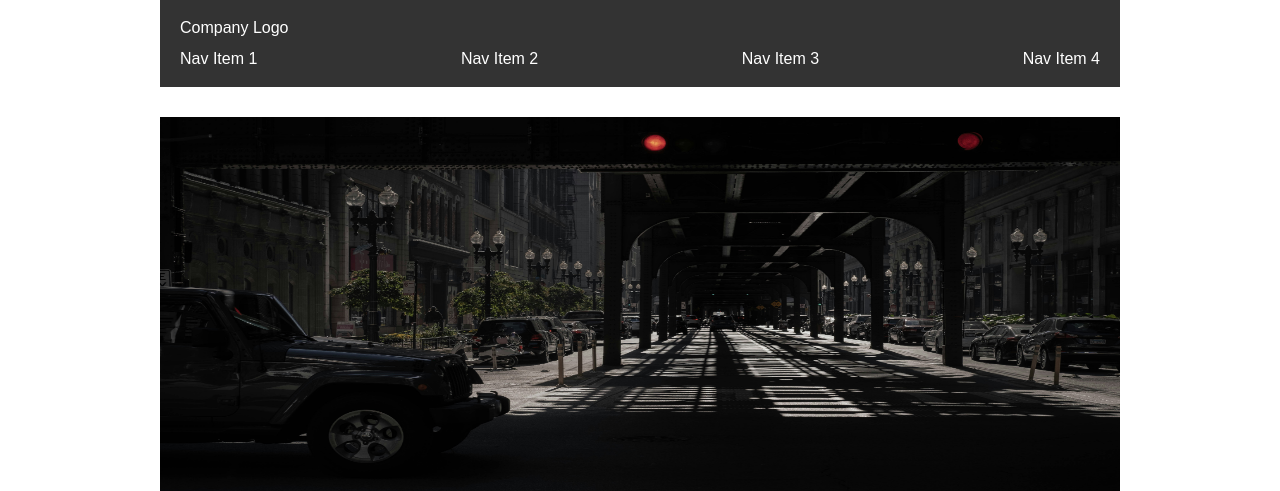
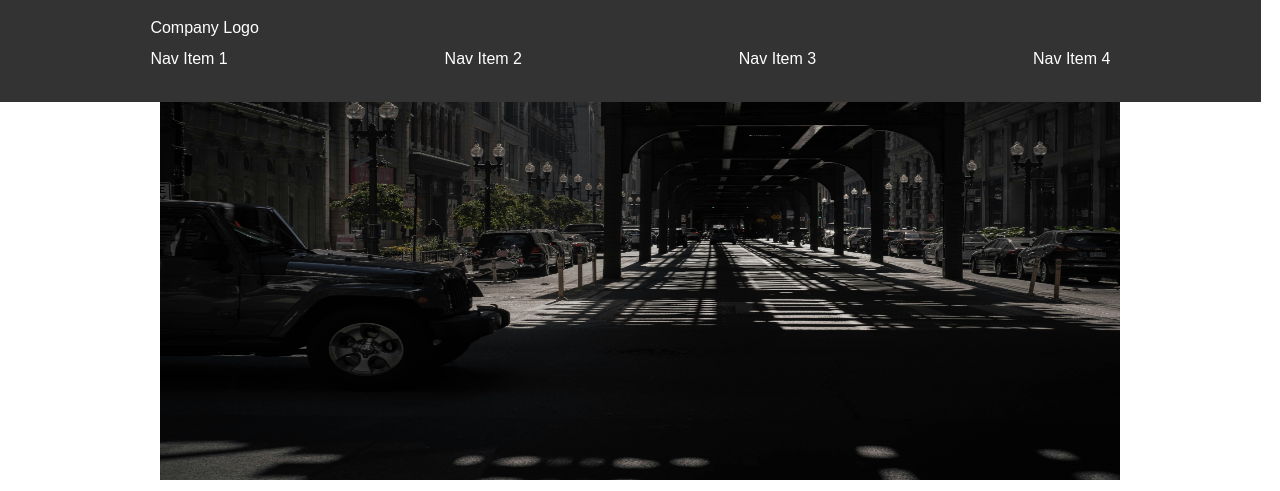
Before and after one commit to metswin17/wireframe-playlist, a plain HTML site: page index.html in a window 1280 px wide. Shown: the top 491 px of the page. Drawn offline with Linux system fonts and the light colour scheme.

Commit message:
index & style mod

```diff
--- a/index.html
+++ b/index.html
@@ -9,7 +9,7 @@
 <body>
 
 <header>
-  <h1>Company Logo</h1>
+<h1>Company Logo<h1>
   <nav>
     <ul>
       <li><a href="#">Nav Item 1</a></li>
@@ -43,11 +43,11 @@
       <h2>Featured Section Heading</h2>
       <p>No human or god can match Nature's simultaneous 4 day rotation in 1 Earth rotation.
 
-        KNOW CUBE, OR HELL. Education and Religion severely diminishes your intelligence and mentality, instituting ONEness Evil, You are educated stupid - and you have no inkling to just how EVIL you think.
+        Know Cube, or Hell. Education and Religion severely diminishes your intelligence and mentality, instituting Oneness Evil, You are educated stupid - and you have no inkling to just how Evil you think.
 
         There is proof that 3 dimensional math is erroneous, and that linear Time is actually of a Cubic nature. Ignoring Cubium indicts you evil.
 
-        The ONEist educated with their flawed 1 eye
+        The Oneist educated with their flawed 1 eye
 
         96-hour day willdisprove disunity god. Academians are teaching - pseudoscience.
 
--- a/style.css
+++ b/style.css
@@ -1,6 +1,4 @@
 body {
-  width: 960px;
-  margin: 0 auto;
   font-family: Arial, sans-serif;
 }
 
@@ -70,3 +68,31 @@ main section:nth-of-type(2) {
   display: flex;
   gap: 20px;
 }
+
+header {
+  width: 98.5%;
+  position: absolute; /* or 'fixed' if it should stay while scrolling */
+  top: 0;
+  left: 0;           /* This forces it to the far left edge */
+  margin: 0px;         /* Removes any centering margins */
+}
+
+.hero-section {
+  padding-top: 80px; /* Replace with the actual height of your header */
+}
+
+main {
+  width: 960px;
+  margin: 0 auto;
+}
+
+header {
+  background: #333;
+  color: white;
+  padding: 20px 0;
+}
+
+header > * {
+  width: 960px;
+  margin: 0 auto;
+}
```
